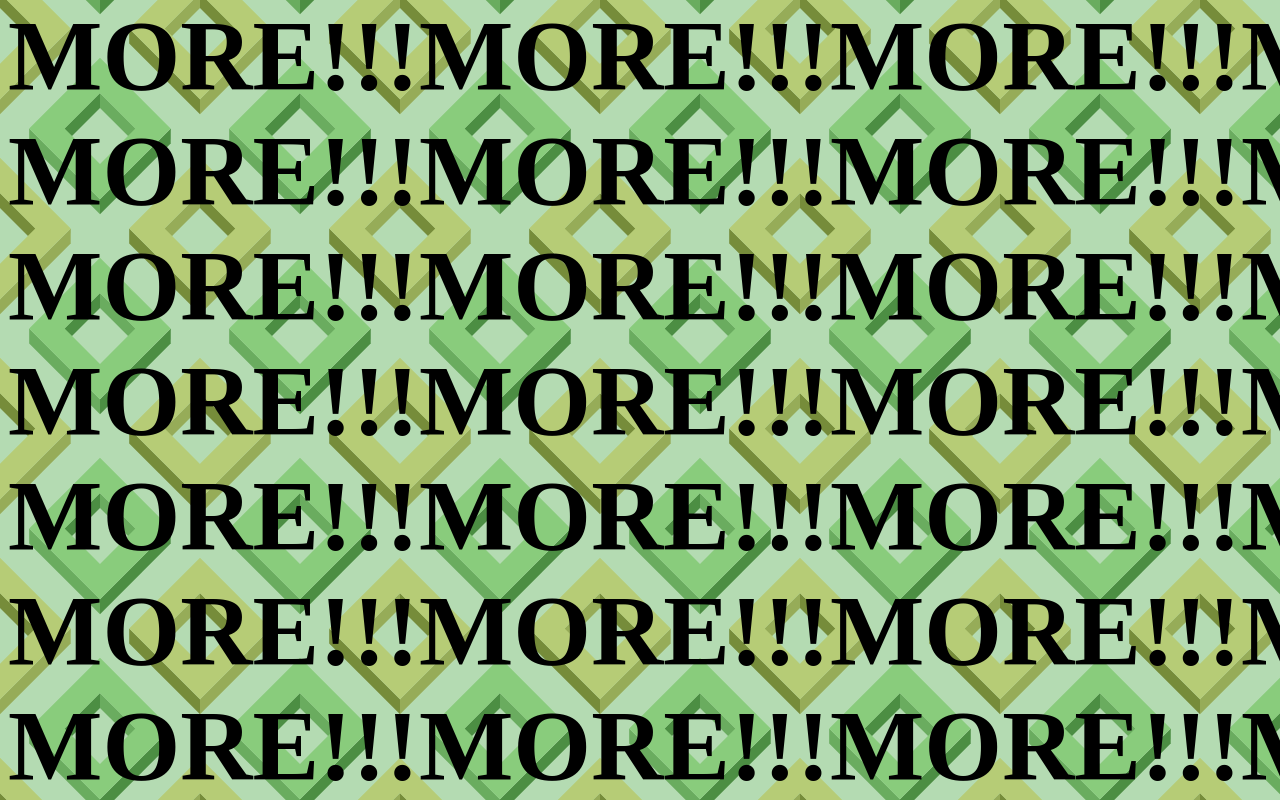
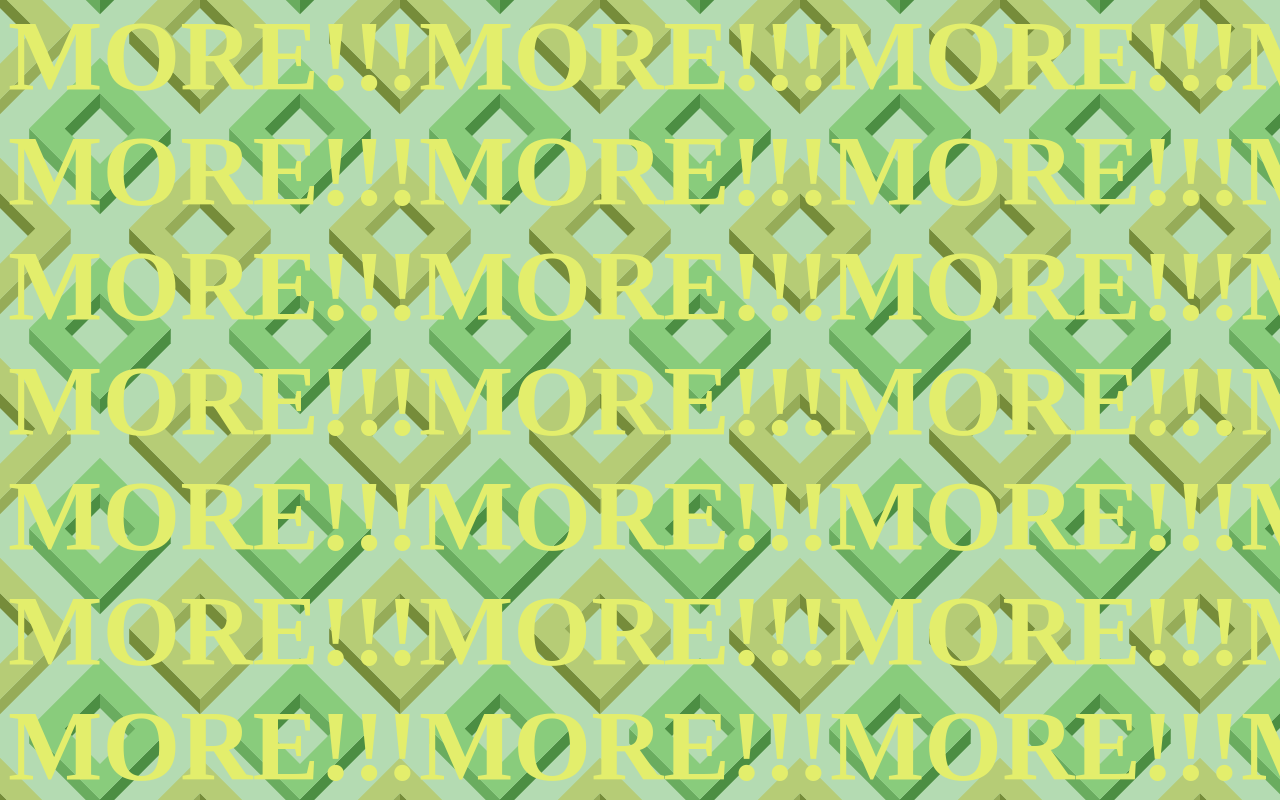
Before and after one commit to KevinYabut08/Grit-Website, a plain HTML site: page destination.html in a window 1280 px wide. In both pictures the pointer is over the element 640 px from the left and 1964 px from the top of the page. Shown: the part 1564-2364 px from the top of the page. Drawn offline with Linux system fonts and the light colour scheme.

Commit message:
added hover

```diff
--- a/css/style.css
+++ b/css/style.css
@@ -6,8 +6,9 @@ body {
 
 h1 {
   font-size: 100px;
+  color: darkgreen;
 }
 
-a:hover {
-  background-color: aquamarine;
+h1:hover {
+  color: #e3ee6c;
 }
```
